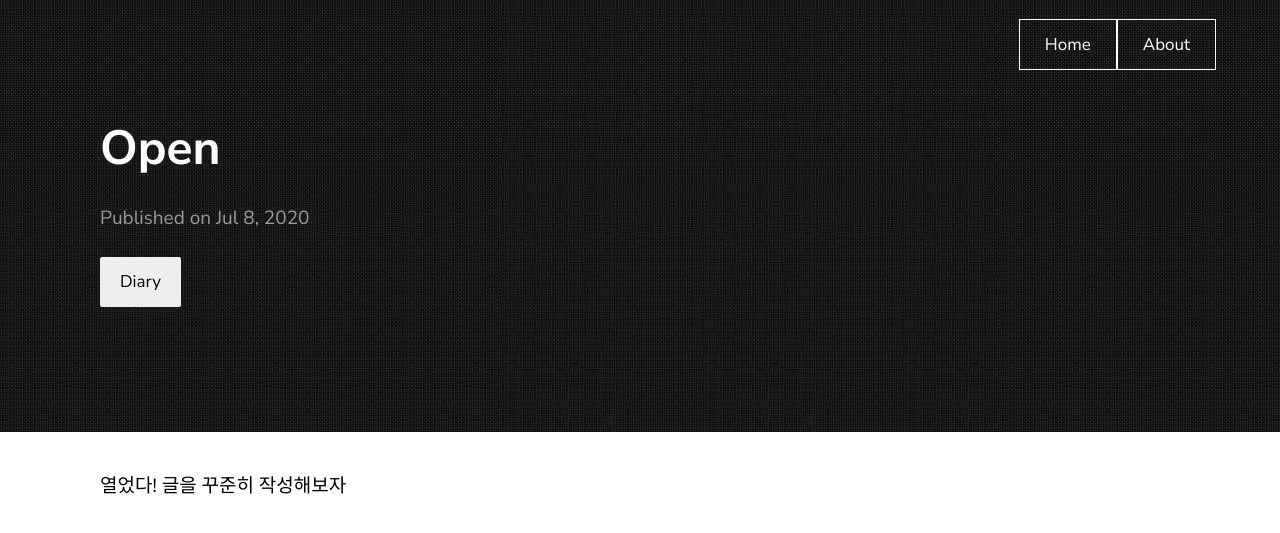
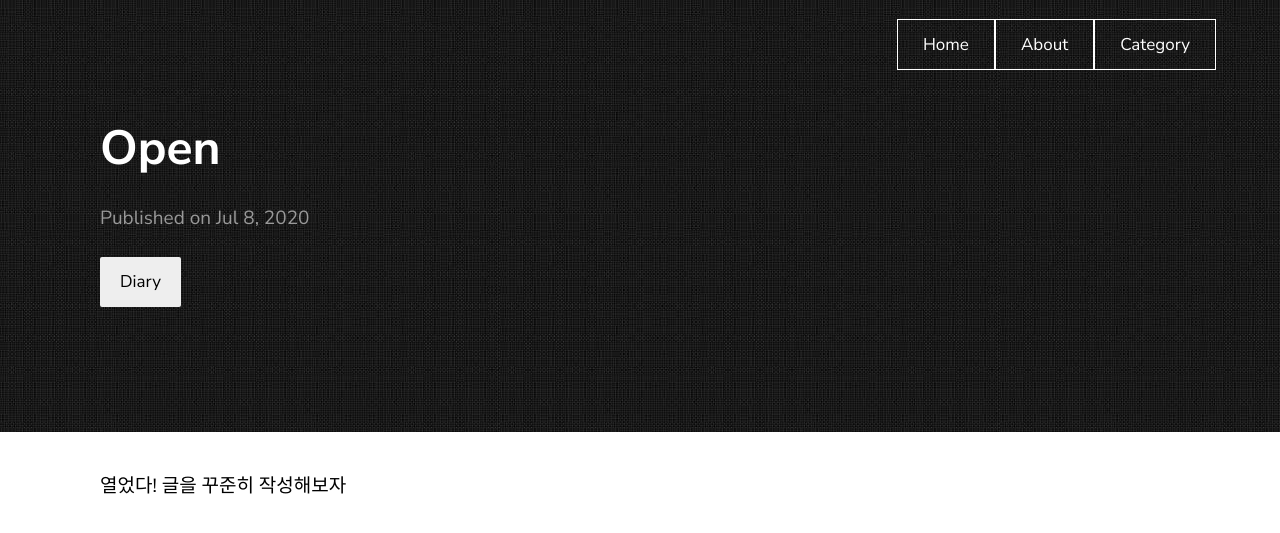
Before and after one commit to dbawriter/dbawriter.github.io, a Jekyll site: the page built from _posts/2020-07-08-open.markdown, in a window 1280 px wide. Shown: the top 533 px of the page. Built offline with Jekyll 4.4.1, drawn with Linux system fonts in a browser that asks for light colours; comment, search, counter and statistics services are not loaded.

Commit message:
Modify Menu

```diff
--- a/_config.yml
+++ b/_config.yml
@@ -37,6 +37,8 @@ texture:
       url: "/"
     - title: About
       url: "/about"
+    - title: Category
+      url: "/categories"
 
   analytics_id: 'UA-172456953-1'
 
--- a/_posts/2020-07-08-open.markdown
+++ b/_posts/2020-07-08-open.markdown
@@ -3,6 +3,6 @@ layout: post
 title:  "Open"
 date:   2020-07-08 11:33:44 +0900
 categories: diary
-tags: [diary]
+tags: [diary, test-tag]
 ---
 열었다! 글을 꾸준히 작성해보자
```
